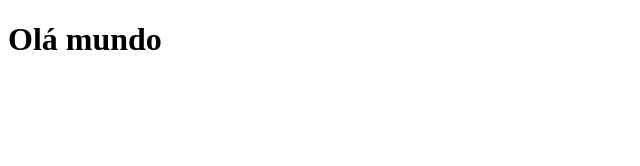
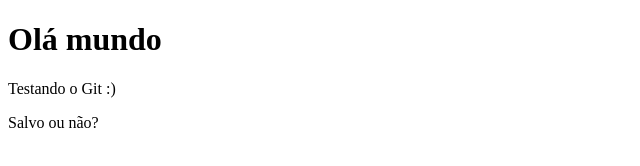
Before and after one commit to gabriel190697/projeto-curso-git, a plain HTML site: page index.html in a window 1280 px wide. Shown: the whole page, without its empty margins (0-640 px from the left). Drawn offline with Linux system fonts and the light colour scheme.

Commit message:
Adicionando tags de parágrafo

```diff
--- a/index.html
+++ b/index.html
@@ -7,5 +7,7 @@
 </head>
 <body>
     <h1>Olá mundo</h1>
+    <p>Testando o Git :)</p>
+    <p>Salvo ou não?</p>
 </body>
 </html>
```
